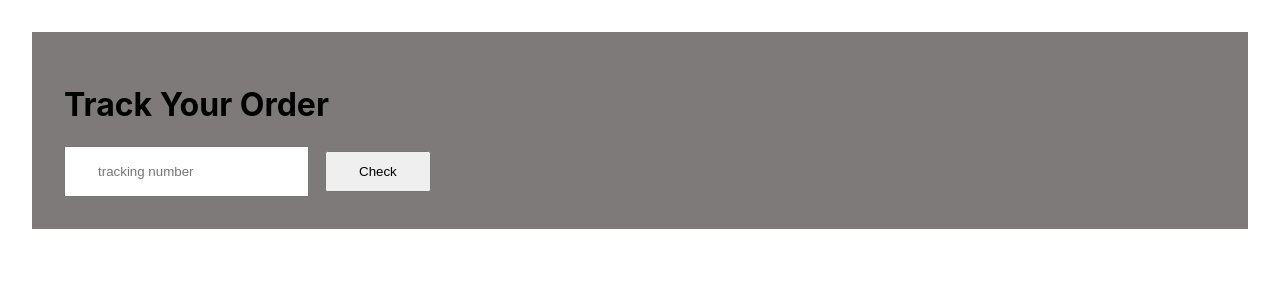
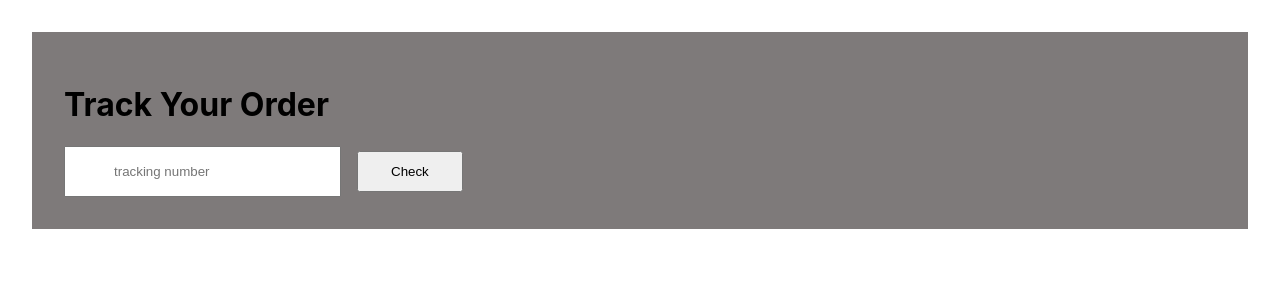
Before and after one commit to Niscolinx/order-tracking, a React (Create React App) app: page / in a window 1280 px wide. Shown: the top 300 px of the page. Built offline with nearby package versions, Linux system fonts and the light colour scheme.

Commit message:
updated the form-input style

```diff
--- a/src/sass/components/home.scss
+++ b/src/sass/components/home.scss
@@ -17,5 +17,5 @@
     padding: 1rem 2rem;
     padding: 1rem 2rem;
     padding: 1rem 2rem;
-    padding: 1rem 2rem;
+    padding: 1rem 3rem;
 }
```
